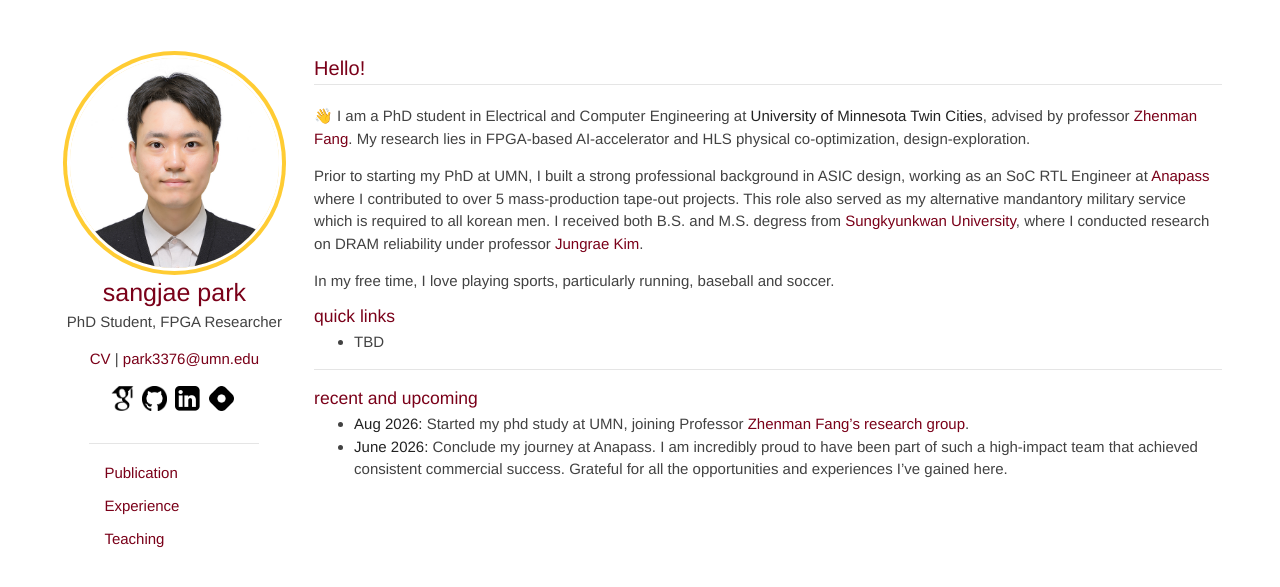
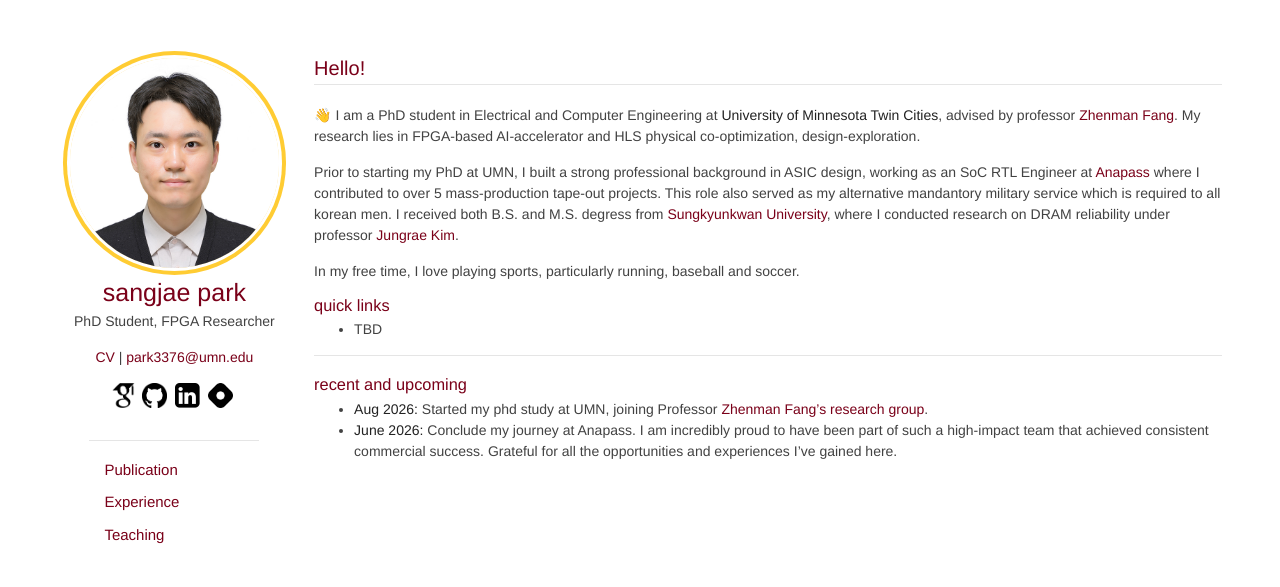
Before and after one commit to sangjae4309/sangjae4309.github.io, a Jekyll site: the page built from index.md, in a window 1280 px wide. Shown: the top 587 px of the page. Built offline with Jekyll 4.4.1, drawn with Linux system fonts in a browser that asks for light colours; our own code applies the rules of GitHub Pages for plain Markdown files.

Commit message:
Update jekyll-theme-minimal.scss

```diff
--- a/_sass/jekyll-theme-minimal.scss
+++ b/_sass/jekyll-theme-minimal.scss
@@ -10,7 +10,7 @@
 body {
   background-color: #ffffff;
   padding: 50px;
-  font: 15px/1.5 "HelveticaNeue-Light", "Helvetica Neue", Helvetica, Arial, sans-serif;
+  font: 14px/1.5 "HelveticaNeue-Light", "Helvetica Neue", Helvetica, Arial, sans-serif;
   color:#424242;
   font-weight:300;
 }
```
